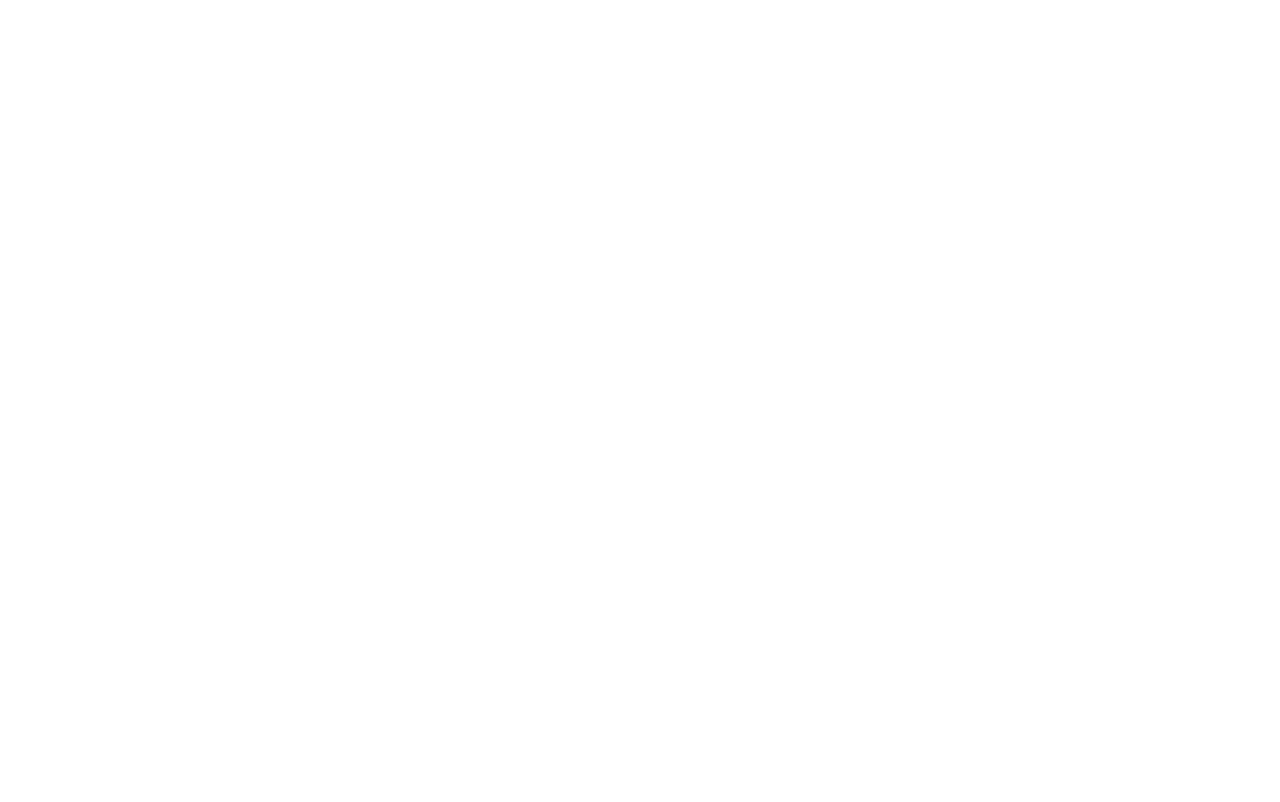
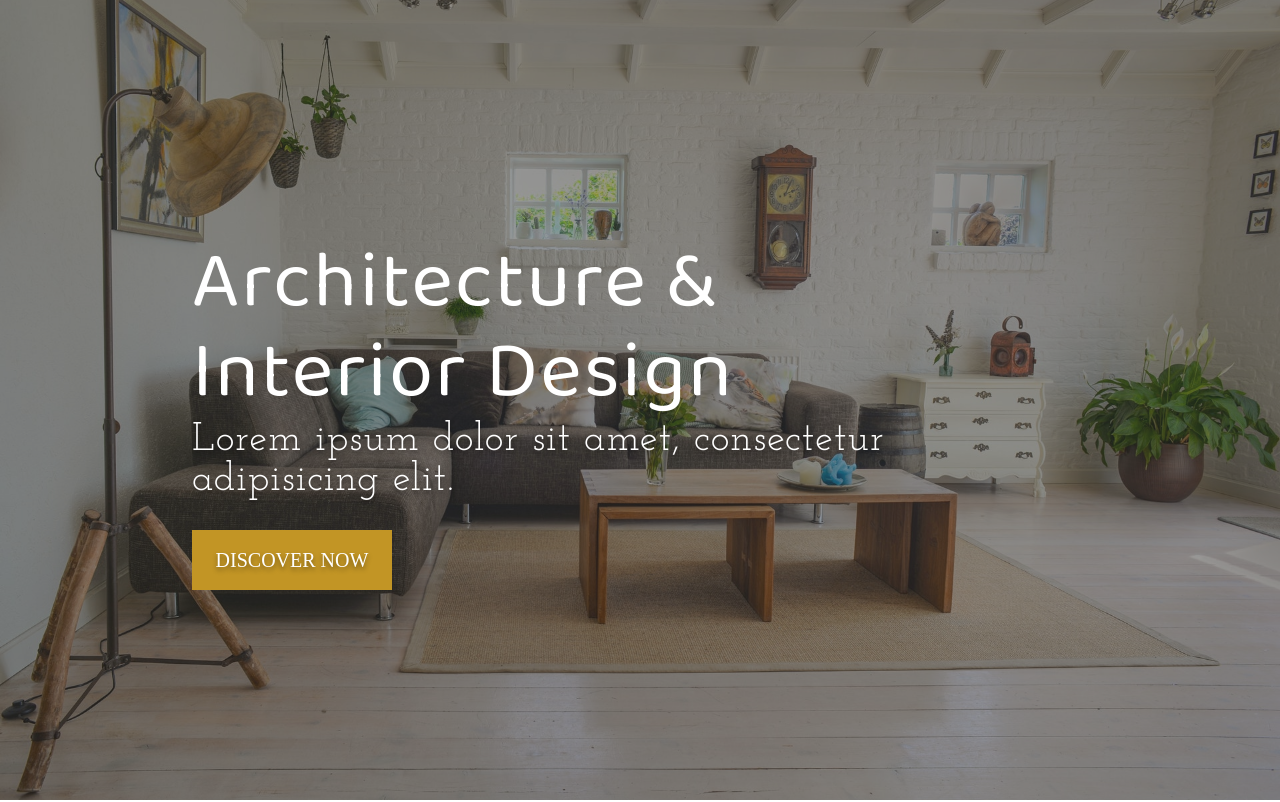
Before and after one commit to rahmanshoaib/ArchitectureAndInteriorDesign, a plain HTML site: page code/index.html in a window 1280 px wide. Drawn offline with Linux system fonts and the light colour scheme.

Commit message:
header and banner

```diff
--- a/code/index.html
+++ b/code/index.html
@@ -1,12 +1,40 @@
 <!DOCTYPE html>
 <html lang="en">
-<head>
-    <meta charset="UTF-8">
-    <meta http-equiv="X-UA-Compatible" content="IE=edge">
-    <meta name="viewport" content="width=device-width, initial-scale=1.0">
+  <head>
+    <meta charset="UTF-8" />
+    <meta http-equiv="X-UA-Compatible" content="IE=edge" />
+    <meta name="viewport" content="width=device-width, initial-scale=1.0" />
     <title>Interior Design</title>
-</head>
-<body>
+    <link rel="stylesheet" href="style.css" />
+    <link
+      rel="stylesheet"
+      href="'https://cdnjs.cloudflare.com/ajax/libs/font-awesome/5.15.3/css/all.min.css"
+    />
+    <link rel="preconnect" href="https://fonts.gstatic.com" />
+    <link
+      href="https://fonts.googleapis.com/css2?family=Baloo+Da+2:wght@400;500;600;700&family=Josefin+Slab:ital,wght@0,200;0,300;0,400;0,500;1,100;1,200;1,300;1,400&family=Mulish:ital,wght@0,300;1,200;1,300&display=swap"
+      rel="stylesheet"
+    />
+  </head>
+  <body>
 
-</body>
+    <div class="container">
+        <div class="hamburger-menu">
+            <div class="line line-1"></div>
+            <div class="line line-2"></div>
+            <div class="line line-3"></div>
+        </div>
+        <header class="header">
+            <div class="img-wrapper">
+                <img src="../images/bg.jpg" />
+            </div>
+            <div class="banner">
+                <h1>Architecture & Interior Design</h1>
+                <p>Lorem ipsum dolor sit amet, consectetur adipisicing elit.</p>
+                <button>Discover Now</button>
+            </div>
+        </header>
+    </div>
+    <script src="./script.js"></script>
+  </body>
 </html>
--- a/code/style.css
+++ b/code/style.css
@@ -0,0 +1,73 @@
+* {
+    margin: 0;
+    padding: 0;
+    outline: none;
+    text-decoration: none;
+    list-style: none;
+    box-sizing: border-box;
+}
+
+html {
+    font-size: 62.5%;
+}
+
+.header {
+    width: 100%;
+    height: 100vh;
+    position: relative;
+}
+
+.img-wrapper {
+    width: 100%;
+    height: 100%;
+    background-color: rgba(0, 0, 0, 0.8);
+}
+
+.img-wrapper img {
+    width: 100%;
+    height: 100%;
+    object-fit: cover;
+    opacity: 0.5;
+}
+
+.banner {
+    position: absolute;
+    top: 30%;
+    left: 15%;
+}
+
+.banner h1 {
+    font-family: "Baloo da 2", serif;
+    font-size: 8rem;
+    font-weight: 300;
+    color: #fff;
+    width: 50%;
+    line-height: 9rem;
+    letter-spacing: 0.2rem;
+    text-shadow: 0 0 .3rem .5rem rgba(0, 0, 0, 0.4);
+}
+
+.banner p {
+    font-family: 'Josefin Slab', serif;
+    font-size: 4rem;
+    color: #fff;
+    width: 70%;
+    letter-spacing: 0.1rem;
+    margin-bottom: 3rem;
+    text-shadow: 0 0.3rem 0.5rem rgba(0, 0, 0, 0.4);
+}
+
+.banner button {
+    width: 20rem;
+    height: 6rem;
+    background-color: #c29525;
+    border: none;
+    font-family: "Muli", serif;
+    font-size: 2rem;
+    text-transform: uppercase;
+    color: #fff;
+    text-shadow: 0 0.2rem 0.4rem rgba(0, 0, 0, 0.2);
+    text-shadow: 0 0.3rem 0.5rem rgba(0, 0, 0, 0.4);
+    cursor: pointer;
+    border-radius: 0rem;
+}
```
